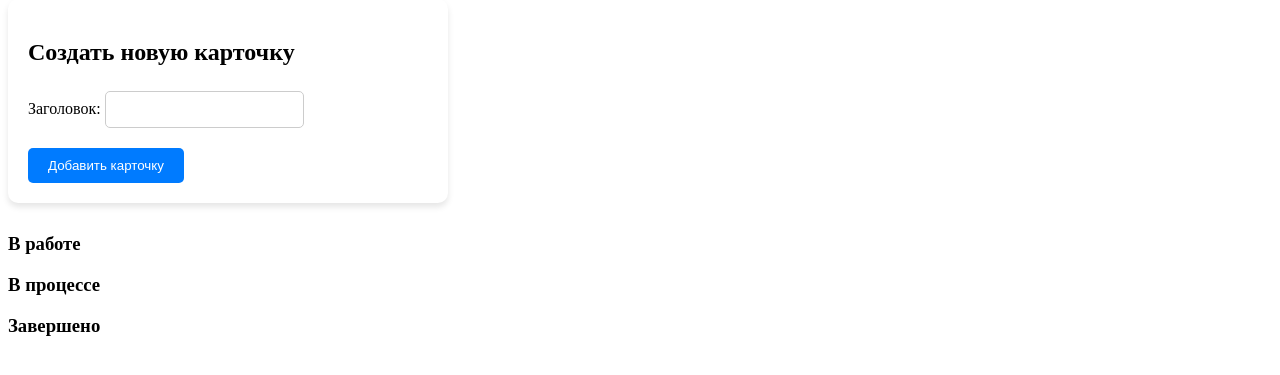
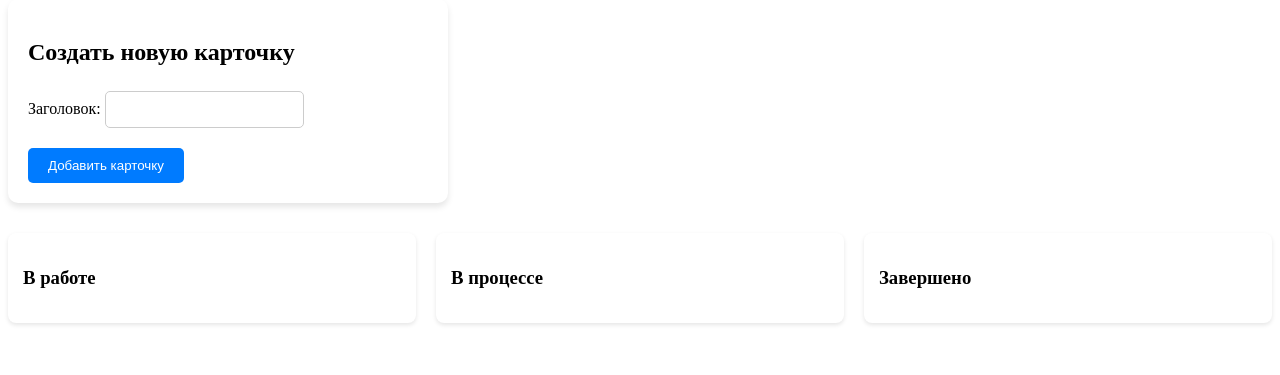
Before and after one commit to yanysix/client2, a plain HTML site: page index.html in a window 1280 px wide. Shown: the part 79-454 px from the top of the page. Drawn offline with Linux system fonts and the light colour scheme.

Commit message:
6 commitik

```diff
--- a/css/main.css
+++ b/css/main.css
@@ -28,3 +28,17 @@ h1 {
     border-radius: 5px;
     cursor: pointer;
 }
+.columns {
+    display: flex;
+    gap: 20px;
+    justify-content: center;
+}
+
+.column {
+    background-color: #fff;
+    padding: 15px;
+    border-radius: 8px;
+    box-shadow: 0 2px 4px rgba(0, 0, 0, 0.1);
+    flex: 1;
+    min-width: 300px;
+}
```
